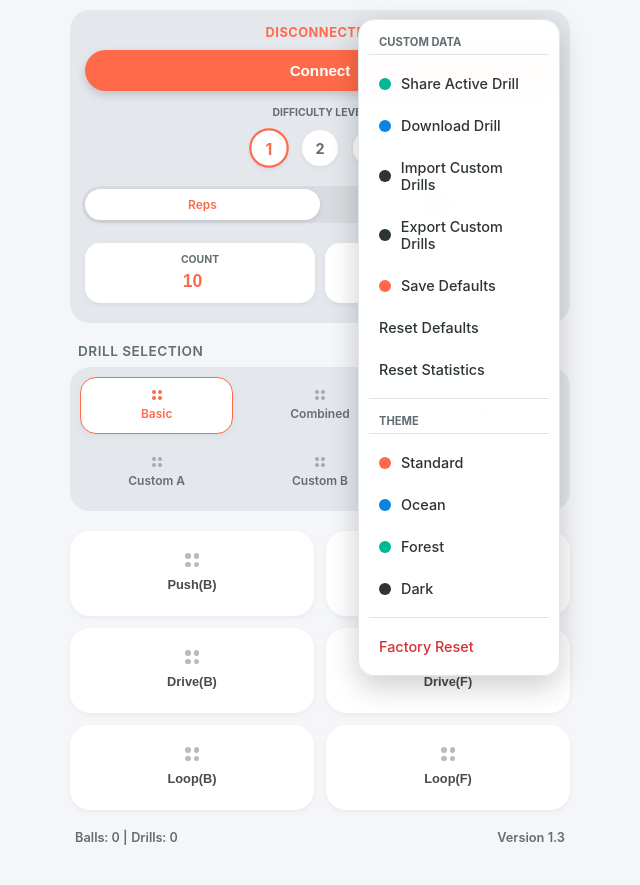
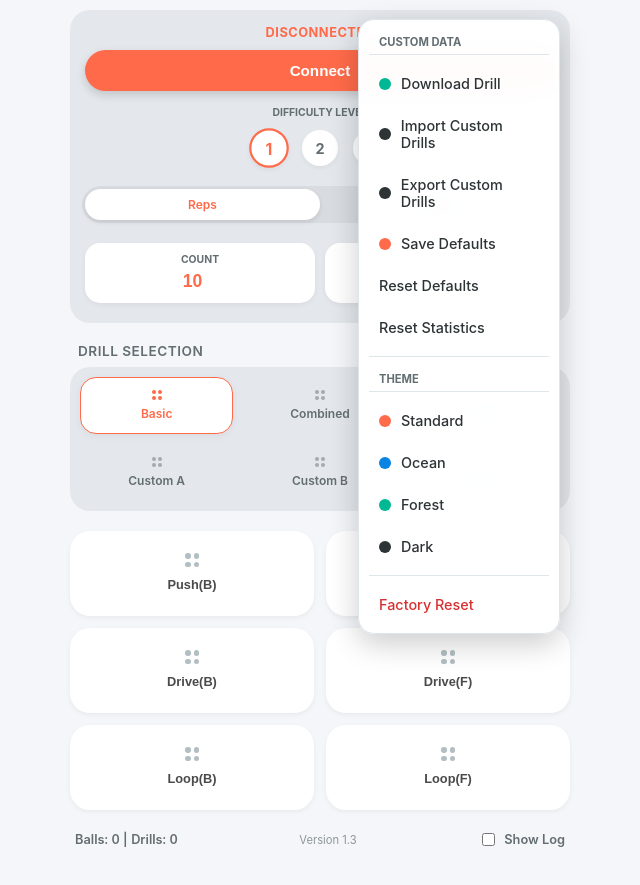
Before and after one commit to olanga/testnova, a plain HTML site: page index.html in a window 1280 px wide. Both pictures are taken after a click on the element 873 px from the left and 30 px from the top of the page. Shown: the part 51-936 px from the top of the page, without its empty margins (320-960 px from the left). Drawn offline with Linux system fonts and the light colour scheme.

Commit message:
Add files via upload

```diff
--- a/index.html
+++ b/index.html
@@ -19,11 +19,8 @@
 
     <div id="theme-menu" class="theme-menu">
         <div class="menu-title">Custom Data</div>
-        <div class="theme-item" onclick="window.handleShareDrill()">
-             <span class="color-preview" style="background:#00b894"></span> Share Active Drill
-        </div>
         <div class="theme-item" onclick="window.handleDownloadDialog()">
-            <span class="color-preview" style="background:#0984e3"></span> Download Drill
+            <span class="color-preview" style="background:#00b894"></span> Download Drill
         </div>
         <div class="theme-item" onclick="document.getElementById('csv-input').click()"><span class="color-preview" style="background:var(--text)"></span> Import Custom Drills</div>
         <div class="theme-item" onclick="exportCustomDrills()"><span class="color-preview" style="background:var(--text)"></span> Export Custom Drills</div>
@@ -112,7 +109,13 @@
 
     <div class="footer-row">
         <div id="stats-display">Balls: 0 | Drills: 0</div>
-        <div>Version 1.3</div>
+
+        <div style="font-size: 0.7rem; opacity: 0.7; font-weight: 400;">Version 1.3</div>
+
+        <div class="checkbox-wrapper">
+            <input type="checkbox" id="chk-console">
+            <label for="chk-console" style="margin:0; cursor:pointer;">Show Log</label>
+        </div>
     </div>
 
     <div id="log" class="log-box"></div>
```
